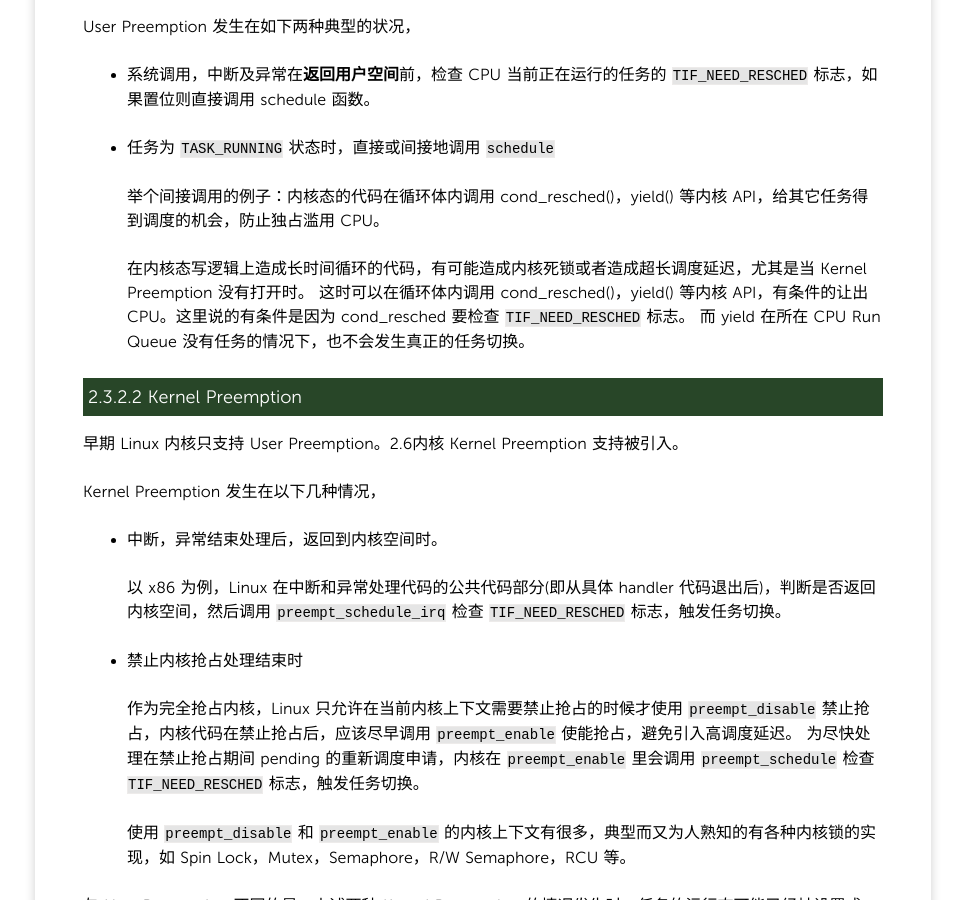
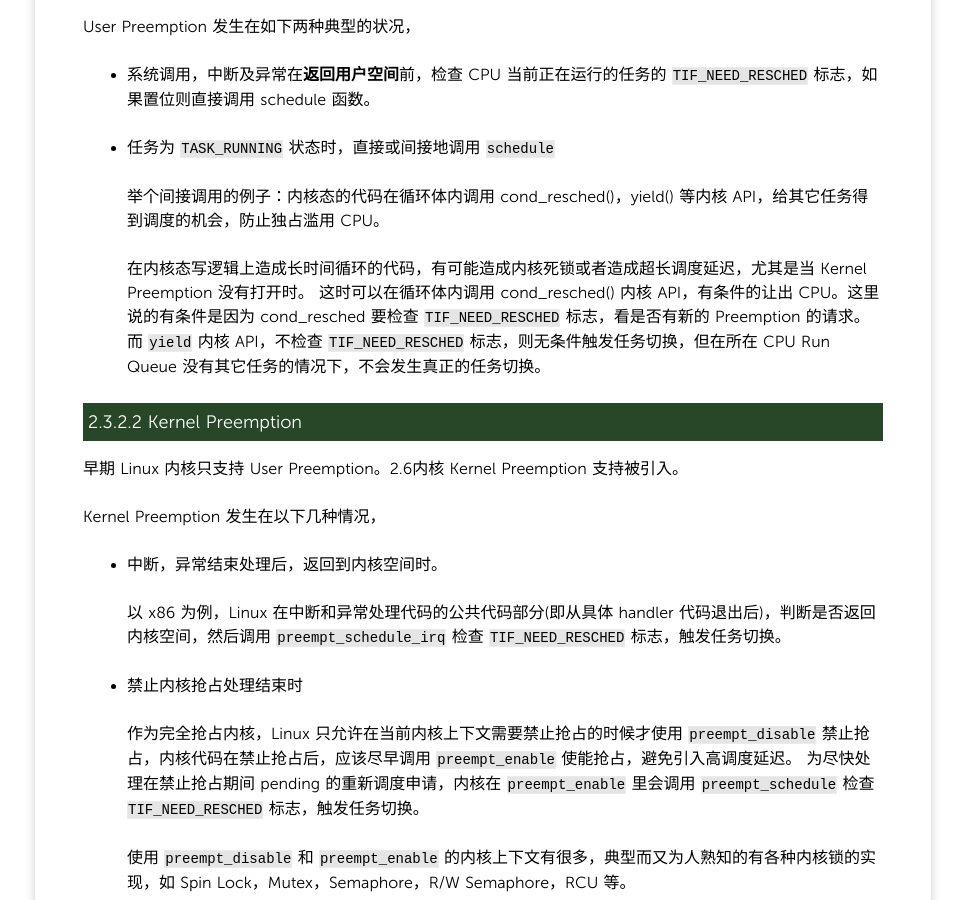
Before and after one commit to yangoliver/yangoliver.github.io, a Jekyll site: the page built from _posts/2016/2016-03-01-linux-scheduler-1.md, in a window 1280 px wide and 900 px high, scrolled down 4345 px. Shown: the whole window, without its empty margins (157-1122 px from the left). Built offline with Jekyll 4.4.1, drawn with Linux system fonts in a browser that asks for light colours; comment, search, counter and statistics services are not loaded.

Commit message:
update: fix yield description per new learning

```diff
--- a/_posts/2016/2016-03-01-linux-scheduler-1.md
+++ b/_posts/2016/2016-03-01-linux-scheduler-1.md
@@ -158,8 +158,8 @@ User Preemption 发生在如下两种典型的状况，
   举个间接调用的例子：内核态的代码在循环体内调用 cond_resched()，yield() 等内核 API，给其它任务得到调度的机会，防止独占滥用 CPU。
 
   在内核态写逻辑上造成长时间循环的代码，有可能造成内核死锁或者造成超长调度延迟，尤其是当 Kernel Preemption 没有打开时。
-  这时可以在循环体内调用 cond_resched()，yield() 等内核 API，有条件的让出 CPU。这里说的有条件是因为 cond_resched 要检查 `TIF_NEED_RESCHED` 标志。
-  而 yield 在所在 CPU Run Queue 没有任务的情况下，也不会发生真正的任务切换。
+  这时可以在循环体内调用 cond_resched() 内核 API，有条件的让出 CPU。这里说的有条件是因为 cond_resched 要检查 `TIF_NEED_RESCHED` 标志，看是否有新的 Preemption 的请求。
+  而 `yield` 内核 API，不检查 `TIF_NEED_RESCHED` 标志，则无条件触发任务切换，但在所在 CPU Run Queue 没有其它任务的情况下，不会发生真正的任务切换。
 
 #### 2.3.2.2 Kernel Preemption
 
```
